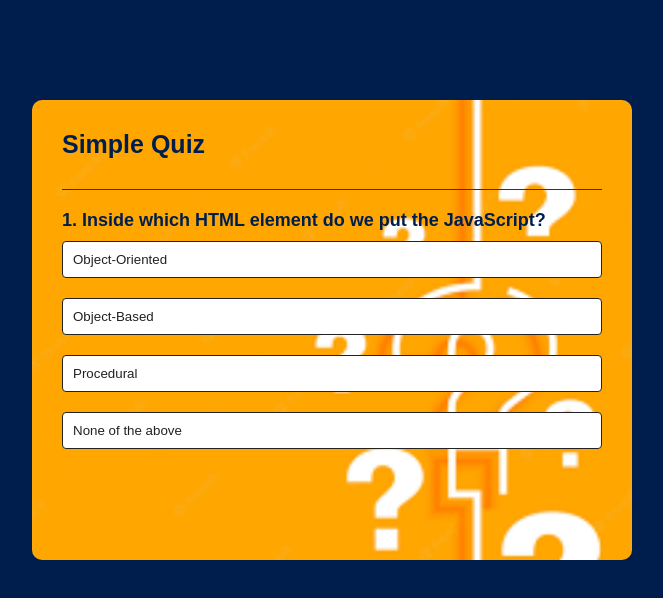
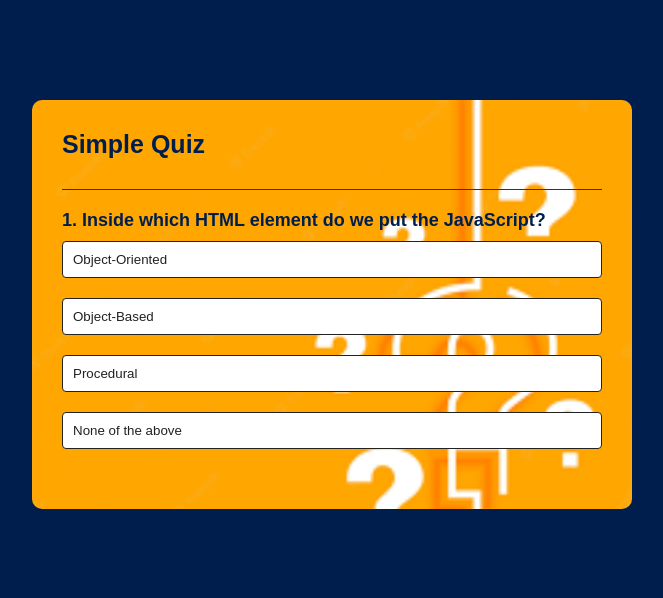
Before and after one commit to Shweta-10/Quiz-App, a plain HTML site: page index.html in a window 1280 px wide. Shown: the whole page, without its empty margins (308-971 px from the left). Drawn offline with Linux system fonts and the light colour scheme.

Commit message:
adjust ui

```diff
--- a/style.css
+++ b/style.css
@@ -31,7 +31,7 @@ body{
 
 .quiz{
     padding: 20px 0;
-    height: 340px;
+    height: auto;
 }
 
 .quiz h2 {
```
